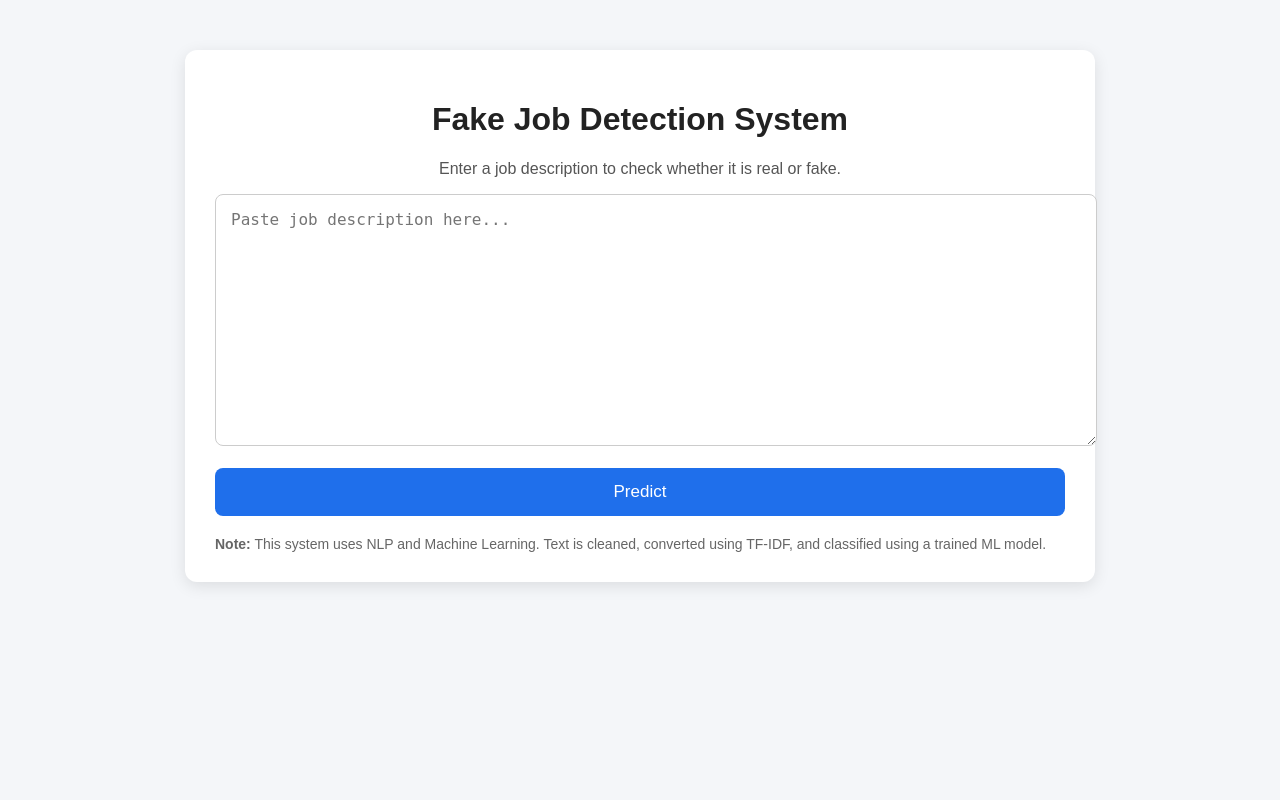
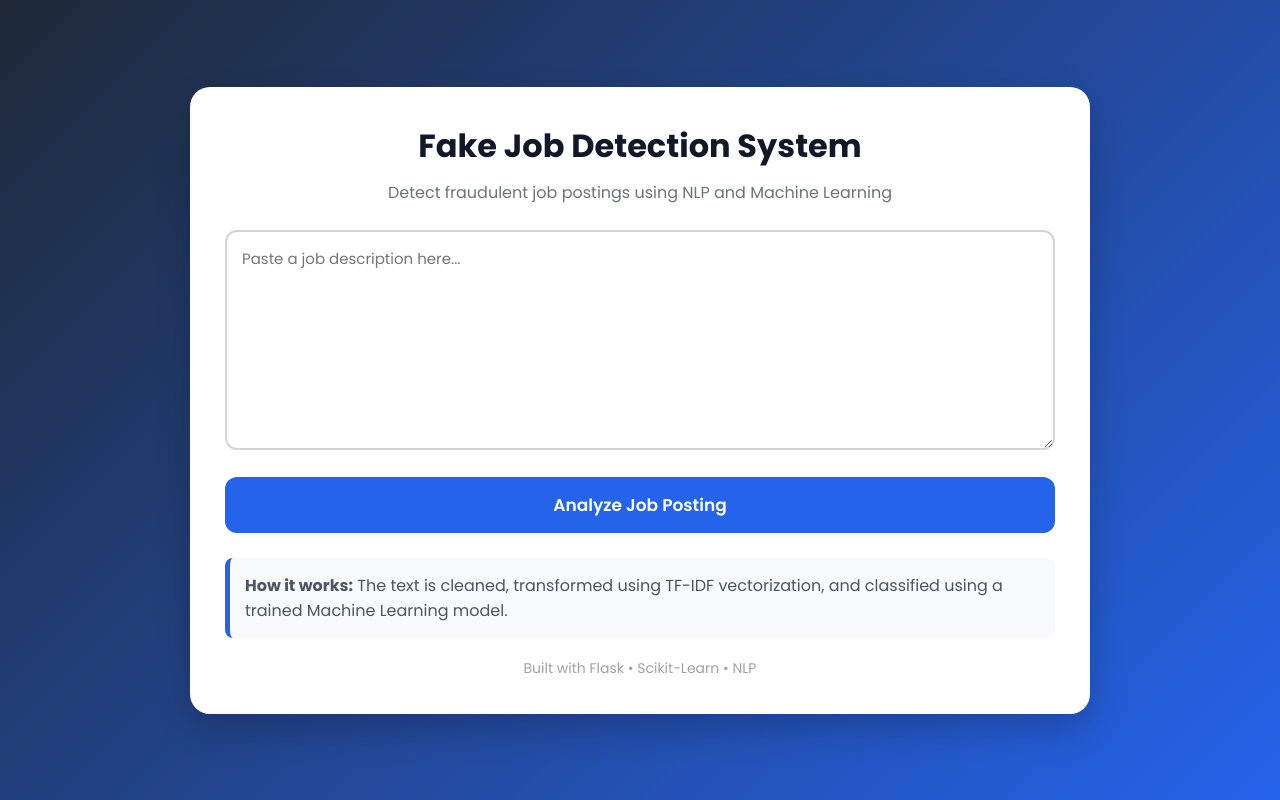
Before and after one commit to NityaGutti2468/Fake-Job-Detection-, a Flask app: page / in a window 1280 px wide. Run offline with Flask 3, Linux system fonts and the light colour scheme; parts of the project's set-up code (start-up, migrations or seed data) failed here and were passed over.

Commit message:
Refactor index.html for improved UI and functionality
Updated the HTML structure, styles, and content for the Fake Job Detection System interface.

```diff
--- a/Fake-Job-Detection-Flask/templates/index.html
+++ b/Fake-Job-Detection-Flask/templates/index.html
@@ -3,98 +3,201 @@
 <head>
 <meta charset="UTF-8">
 <meta name="viewport" content="width=device-width, initial-scale=1.0">
-    <title>Fake Job Detection</title>
+
+<title>Fake Job Detection System</title>
+
+<link href="https://fonts.googleapis.com/css2?family=Poppins:wght@300;400;500;600;700&display=swap" rel="stylesheet">
+
 <style>
-        body {
-            font-family: Arial, sans-serif;
-            background: #f4f6f9;
-            margin: 0;
-            padding: 0;
+*{
+    margin:0;
+    padding:0;
+    box-sizing:border-box;
+    font-family:'Poppins',sans-serif;
 }
-        .container {
-            max-width: 850px;
-            margin: 50px auto;
-            background: white;
-            padding: 30px;
-            border-radius: 12px;
-            box-shadow: 0 4px 16px rgba(0,0,0,0.1);
+
+body{
+    min-height:100vh;
+    display:flex;
+    justify-content:center;
+    align-items:center;
+    background:linear-gradient(135deg,#1f2937,#2563eb);
+    padding:20px;
 }
-        h1 {
-            text-align: center;
-            color: #222;
+
+.container{
+    width:100%;
+    max-width:900px;
+    background:white;
+    border-radius:20px;
+    padding:35px;
+    box-shadow:0 15px 35px rgba(0,0,0,.2);
 }
-        p {
-            text-align: center;
-            color: #555;
+
+h1{
+    text-align:center;
+    color:#111827;
+    margin-bottom:10px;
 }
-        textarea {
-            width: 100%;
-            height: 220px;
-            padding: 15px;
-            font-size: 16px;
-            border: 1px solid #ccc;
-            border-radius: 8px;
-            resize: vertical;
+
+.subtitle{
+    text-align:center;
+    color:#6b7280;
+    margin-bottom:25px;
 }
-        button {
-            width: 100%;
-            padding: 14px;
-            margin-top: 18px;
-            background: #1f6feb;
-            color: white;
-            border: none;
-            border-radius: 8px;
-            font-size: 17px;
-            cursor: pointer;
+
+textarea{
+    width:100%;
+    min-height:220px;
+    border:2px solid #d1d5db;
+    border-radius:12px;
+    padding:15px;
+    font-size:15px;
+    resize:vertical;
+    transition:.3s;
 }
-        button:hover {
-            background: #1557b0;
+
+textarea:focus{
+    outline:none;
+    border-color:#2563eb;
 }
-        .result {
-            margin-top: 25px;
-            padding: 18px;
-            border-radius: 8px;
-            background: #eef5ff;
-            text-align: center;
-            font-size: 20px;
-            font-weight: bold;
-            color: #1f3b64;
+
+button{
+    width:100%;
+    margin-top:20px;
+    padding:15px;
+    border:none;
+    border-radius:12px;
+    background:#2563eb;
+    color:white;
+    font-size:17px;
+    font-weight:600;
+    cursor:pointer;
+    transition:.3s;
 }
-        .confidence {
-            text-align: center;
-            color: #444;
-            margin-top: 10px;
-            font-size: 16px;
+
+button:hover{
+    transform:translateY(-2px);
+    background:#1d4ed8;
 }
-        .note {
-            margin-top: 20px;
-            font-size: 14px;
-            color: #666;
-            text-align: left;
+
+.result{
+    margin-top:25px;
+    text-align:center;
+}
+
+.real{
+    background:#dcfce7;
+    color:#166534;
+    padding:15px;
+    border-radius:10px;
+    font-size:20px;
+    font-weight:600;
+}
+
+.fake{
+    background:#fee2e2;
+    color:#991b1b;
+    padding:15px;
+    border-radius:10px;
+    font-size:20px;
+    font-weight:600;
+}
+
+.confidence{
+    margin-top:15px;
+}
+
+.progress{
+    width:100%;
+    height:12px;
+    background:#e5e7eb;
+    border-radius:20px;
+    overflow:hidden;
+}
+
+.progress-bar{
+    height:100%;
+    background:#2563eb;
+}
+
+.note{
+    margin-top:25px;
+    padding:15px;
+    background:#f9fafb;
+    border-left:5px solid #2563eb;
+    border-radius:8px;
+    color:#4b5563;
+}
+
+.footer{
+    margin-top:20px;
+    text-align:center;
+    color:#9ca3af;
+    font-size:14px;
 }
 </style>
 </head>
+
 <body>
+
 <div class="container">
+
     <h1>Fake Job Detection System</h1>
-        <p>Enter a job description to check whether it is real or fake.</p>
+
+    <p class="subtitle">
+        Detect fraudulent job postings using NLP and Machine Learning
+    </p>
 
     <form method="POST">
-            <textarea name="job_description" placeholder="Paste job description here...">{{ user_input }}</textarea>
-            <button type="submit">Predict</button>
+
+        <textarea
+        name="job_description"
+        placeholder="Paste a job description here...">{{ user_input }}</textarea>
+
+        <button type="submit">
+            Analyze Job Posting
+        </button>
+
     </form>
 
     {% if prediction_text %}
-            <div class="result">{{ prediction_text }}</div>
+
+    <div class="result">
+
+        <div class="{% if 'Fake' in prediction_text %}fake{% else %}real{% endif %}">
+            {{ prediction_text }}
+        </div>
+
+        {% if confidence_text %}
+
+        <div class="confidence">
+            <p>{{ confidence_text }}</p>
+
+            <div class="progress">
+                <div class="progress-bar"
+                     style="width:{{ confidence_text.split(': ')[1].replace('%','') }}%;">
+                </div>
+            </div>
+        </div>
+
         {% endif %}
 
-        {% if confidence_text %}
-            <div class="confidence">{{ confidence_text }}</div>
+    </div>
+
     {% endif %}
 
     <div class="note">
-            <strong>Note:</strong> This system uses NLP and Machine Learning. Text is cleaned, converted using TF-IDF, and classified using a trained ML model.
+        <strong>How it works:</strong>
+        The text is cleaned, transformed using TF-IDF vectorization,
+        and classified using a trained Machine Learning model.
     </div>
+
+    <div class="footer">
+        Built with Flask • Scikit-Learn • NLP
     </div>
+
+</div>
+
 </body>
 </html>
```
Lines whose indentation alone changed are shown as unchanged.
